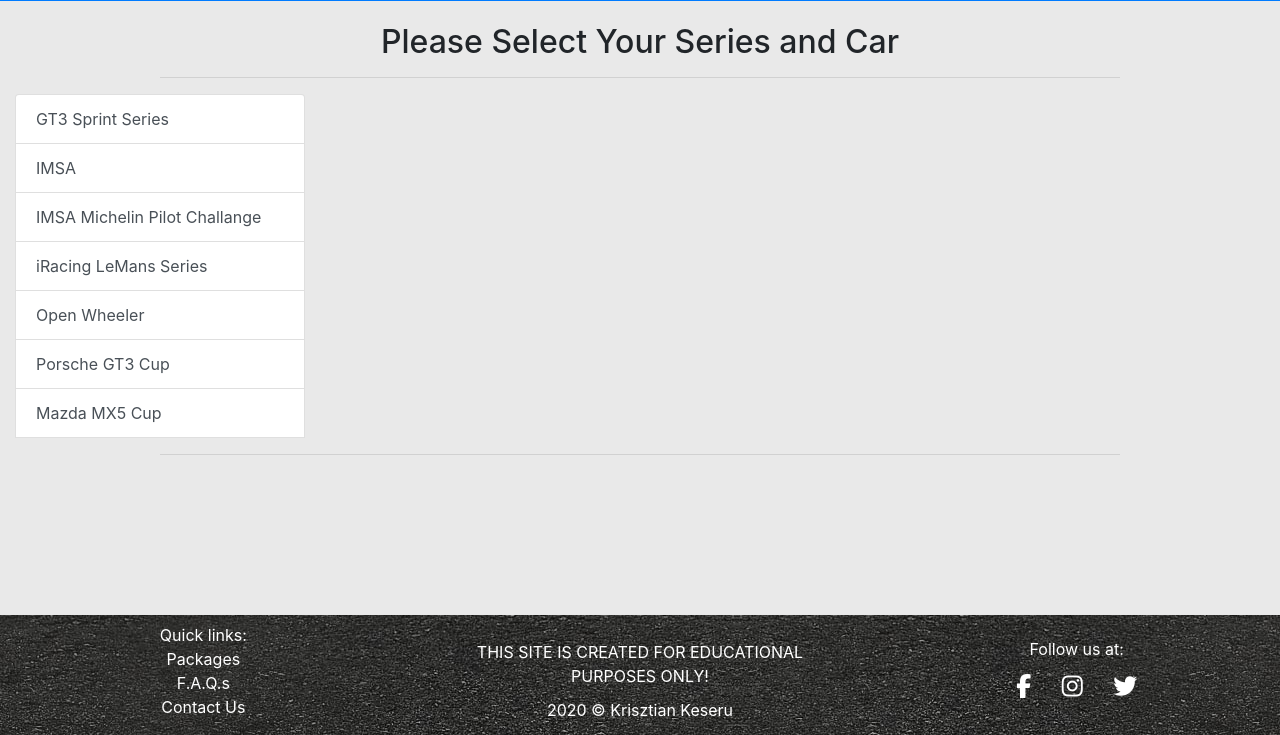
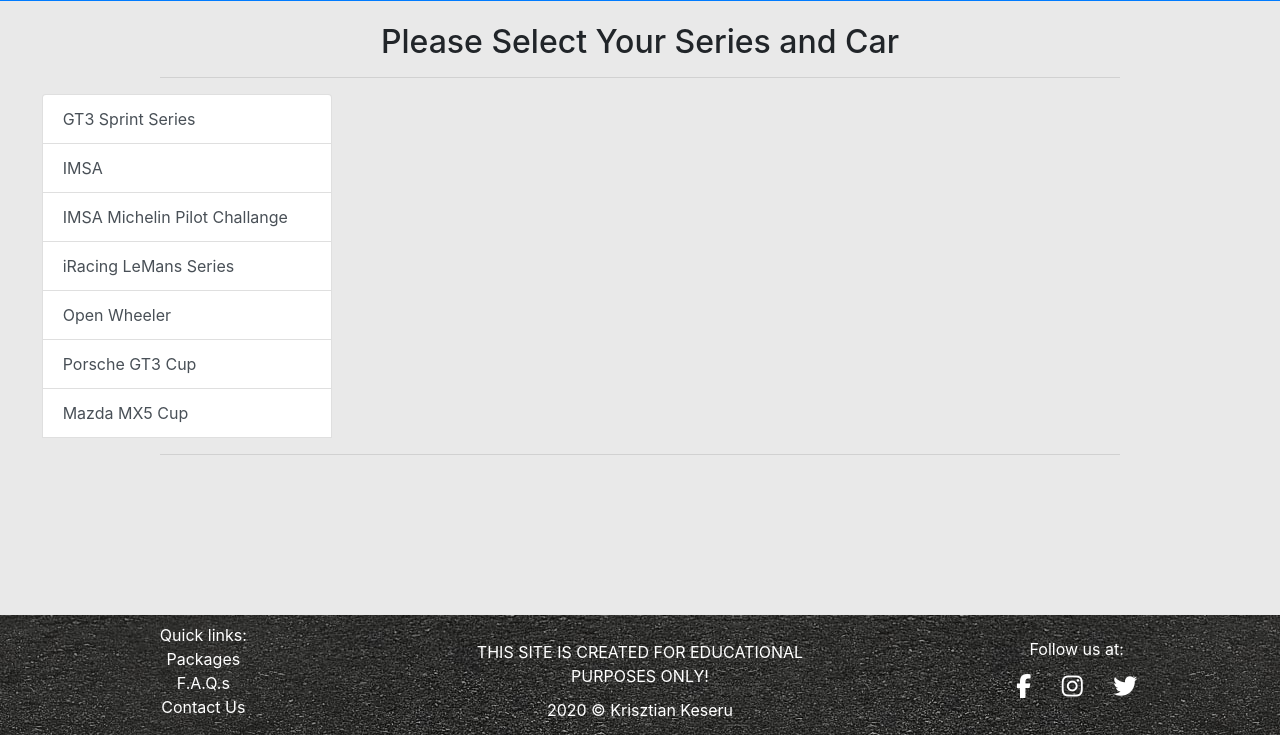
Before and after one commit to Code-Institute-Submissions/ci-ms4-simdriver-school, a Django app: page /datapacks/ in a window 1280 px wide. Shown: the part 127-862 px from the top of the page. Run offline with Django 3.2, Linux system fonts and the light colour scheme; the visitor is signed in with stand-in values (Sample User, id 1); data comes from the database, SQL or seed files in the repository; some libraries are stand-ins or nearby versions.

Commit message:
Update class dataselector.html

```diff
--- a/datapacks/templates/datapacks/dataselector.html
+++ b/datapacks/templates/datapacks/dataselector.html
@@ -14,7 +14,7 @@
     <h2 class="text-center">Please Select Your Series and Car</h2>
     <hr class="w-75">
     <div class="row mx-auto">
-        <div class="col-sm-12 col-md-3">
+        <div class="col-sm-12 col-md-3 mx-auto">
             <div class="list-group" id="list-tab" role="tablist">
                 {% for cat in categories %}
                     {% if cat.name == 'gold_package' %}
@@ -27,7 +27,7 @@
                 {% endfor %}
             </div>
         </div>
-        <div class="col-sm-12 col-md-9">
+        <div class="col-sm-12 col-md-8 mx-auto">
             <div class="tab-content" id="nav-tabContent">
 
                 <!-- Tab for the GT3 Sprint series -->
```
